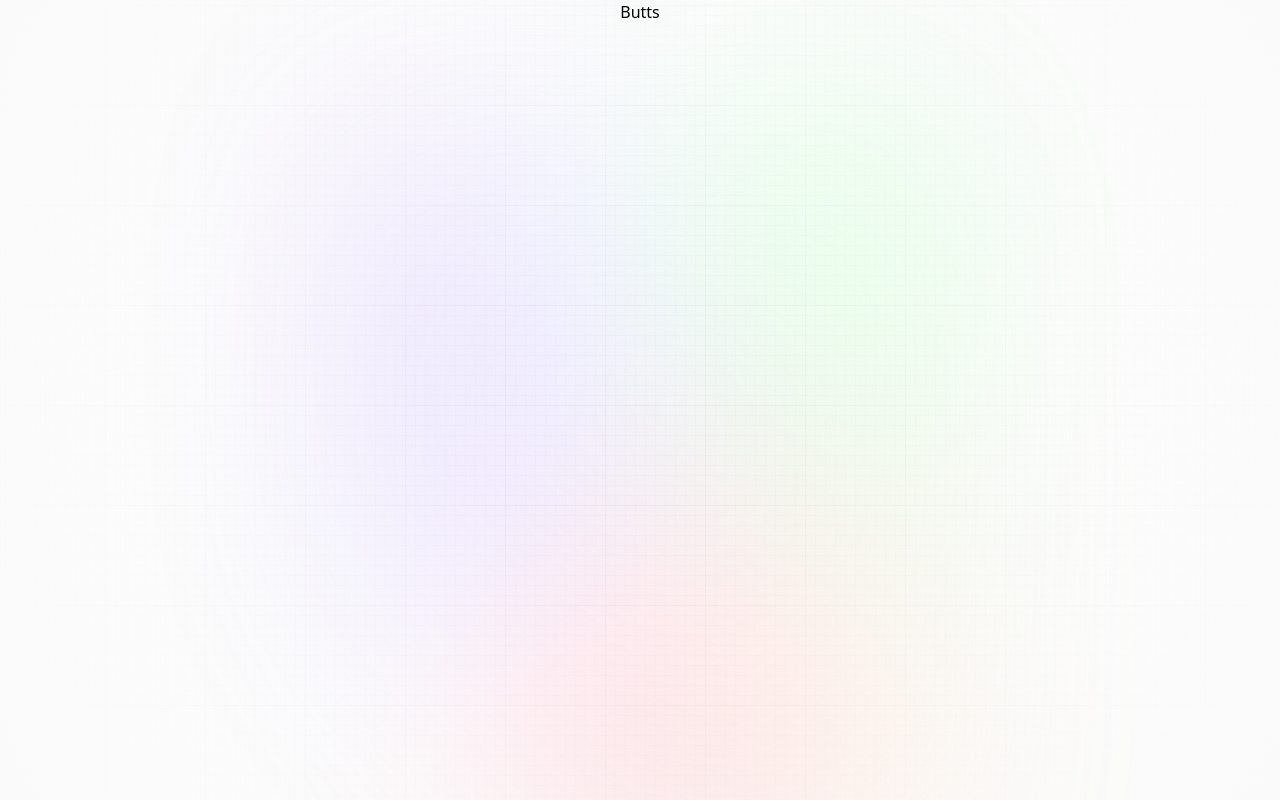
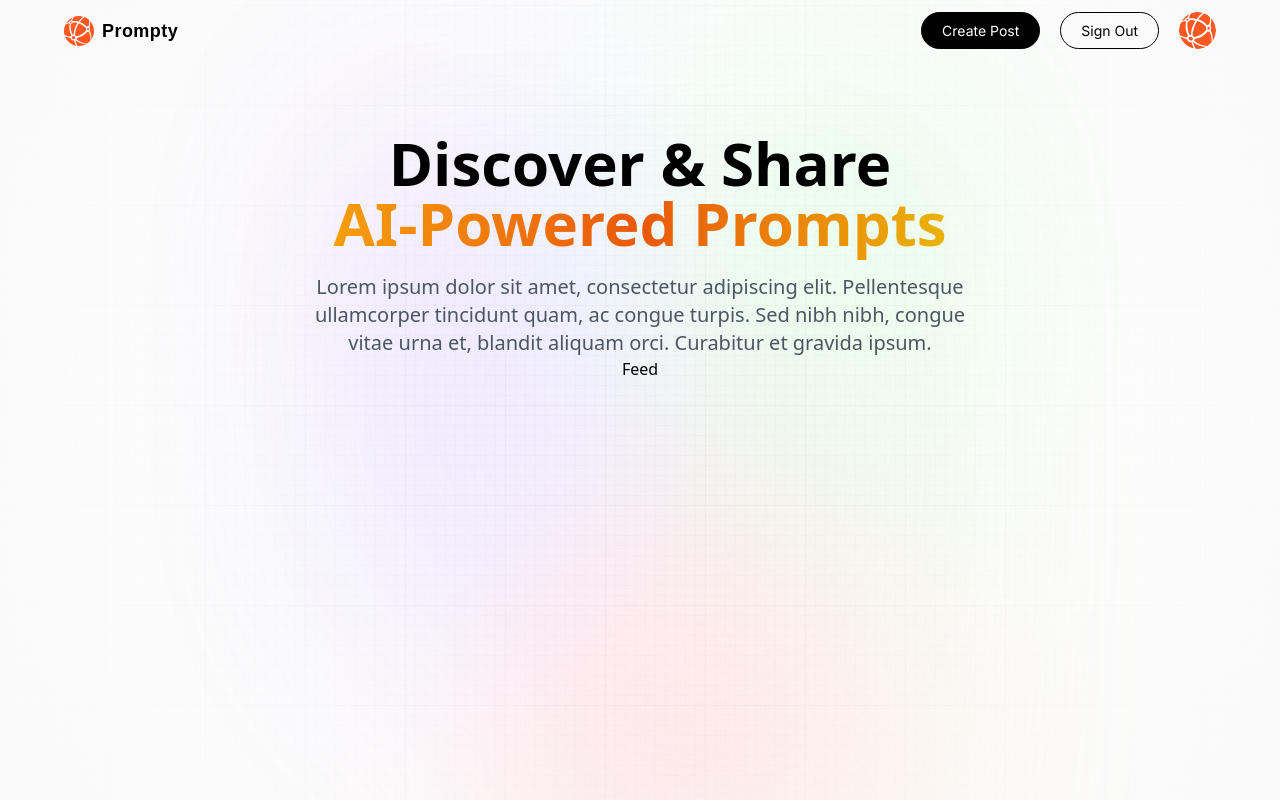
Before and after one commit to mattoattacko/AI_Prompt_Directory, a Next.js app: page / in a window 1280 px wide. Built offline with nearby package versions, Linux system fonts and the light colour scheme.

Commit message:
working on Navigation bar

```diff
--- a/app/layout.jsx
+++ b/app/layout.jsx
@@ -1,4 +1,6 @@
 import '@styles/globals.css';
+import Nav from '@components/Nav';
+import Provider from '@components/Provider';
 
 export const metadata = {
   title: 'Prompty',
@@ -13,6 +15,7 @@
         </div>
 
         <main className="app">
+          <Nav />
           {children}
         </main>
       </body>
--- a/app/page.jsx
+++ b/app/page.jsx
@@ -1,7 +1,21 @@
+import Feed from "@components/Feed";
 const Home = () => {
   return (
-    <section>
-      Butts
+    <section className="flex flex-center flex-col w-full">
+      <h1 className="head_text text-center">
+        Discover & Share
+        <br className="max-md:hidden"/>
+        <span className="orange_gradient text-center">
+          AI-Powered Prompts
+        </span>
+      </h1>
+
+      <p className="desc text-center">
+        Lorem ipsum dolor sit amet, consectetur adipiscing elit. Pellentesque ullamcorper tincidunt quam, ac congue turpis. Sed nibh nibh, congue vitae urna et, blandit aliquam orci. Curabitur et gravida ipsum.
+      </p>
+
+      {/* Feed Component */}
+      <Feed />
     </section>
   )
 }
--- /dev/null
+++ b/components/Feed.jsx
@@ -0,0 +1,9 @@
+import React from 'react'
+
+const Feed = () => {
+  return (
+    <div>Feed</div>
+  )
+}
+
+export default Feed
--- /dev/null
+++ b/components/Form.jsx
@@ -0,0 +1,9 @@
+import React from 'react'
+
+const Form = () => {
+  return (
+    <div>Form</div>
+  )
+}
+
+export default Form
--- /dev/null
+++ b/components/Nav.jsx
@@ -0,0 +1,72 @@
+'use client';
+
+import Link from "next/link";
+import Image from "next/image";
+import { useState, useEffect } from "react";
+import { signIn, signOut, useSessions, getProviders } from "next-auth/react";
+
+
+const Nav = () => {
+  const userLoggedIn = true;
+
+  return (
+    <nav className="flex-between w-full mb-16 pt-3">
+      <Link
+        href="/"
+        className="flex flex-center gap-2"
+      >
+        <Image
+          src="/assets/images/logo.svg"
+          alt="Prompty Logo"
+          width={30}
+          height={30}
+          className="object-contain"
+        />
+
+        <p className="logo_text">
+          Prompty
+        </p>
+      </Link>
+
+      {/* Desktop Nav */}
+      <div className="sm:flex hidden">
+        {/* need to know if a user is logged in so we know which buttons to show */}
+        {userLoggedIn ? (
+          <div className="flex gap-3 md:gap-5">
+            <Link
+              href="/create-prompt"
+              className="black_btn"
+            >
+              Create Post
+            </Link>
+
+            <button
+              type='button'
+              onClick={signOut}
+              className="outline_btn"
+            >
+              Sign Out
+            </button>
+
+            <Link href="/profile">
+              {/* User Image */}
+              <Image
+                src="/assets/images/logo.svg"
+                alt="Profile Image"
+                width={37}
+                height={37}
+                className="rounded-full"
+              />
+            </Link>
+          </div>
+        ) : (
+          <>
+
+          </>
+        )}
+      </div>
+    </nav>
+  )
+}
+
+export default Nav
--- /dev/null
+++ b/components/Profile.jsx
@@ -0,0 +1,9 @@
+import React from 'react'
+
+const Profile = () => {
+  return (
+    <div>Profile</div>
+  )
+}
+
+export default Profile
--- /dev/null
+++ b/components/PromptCard.jsx
@@ -0,0 +1,9 @@
+import React from 'react'
+
+const PromptCard = () => {
+  return (
+    <div>PromptCard</div>
+  )
+}
+
+export default PromptCard
--- /dev/null
+++ b/components/Provider.jsx
@@ -0,0 +1,9 @@
+import React from 'react'
+
+const Provider = () => {
+  return (
+    <div>Provider</div>
+  )
+}
+
+export default Provider
```
